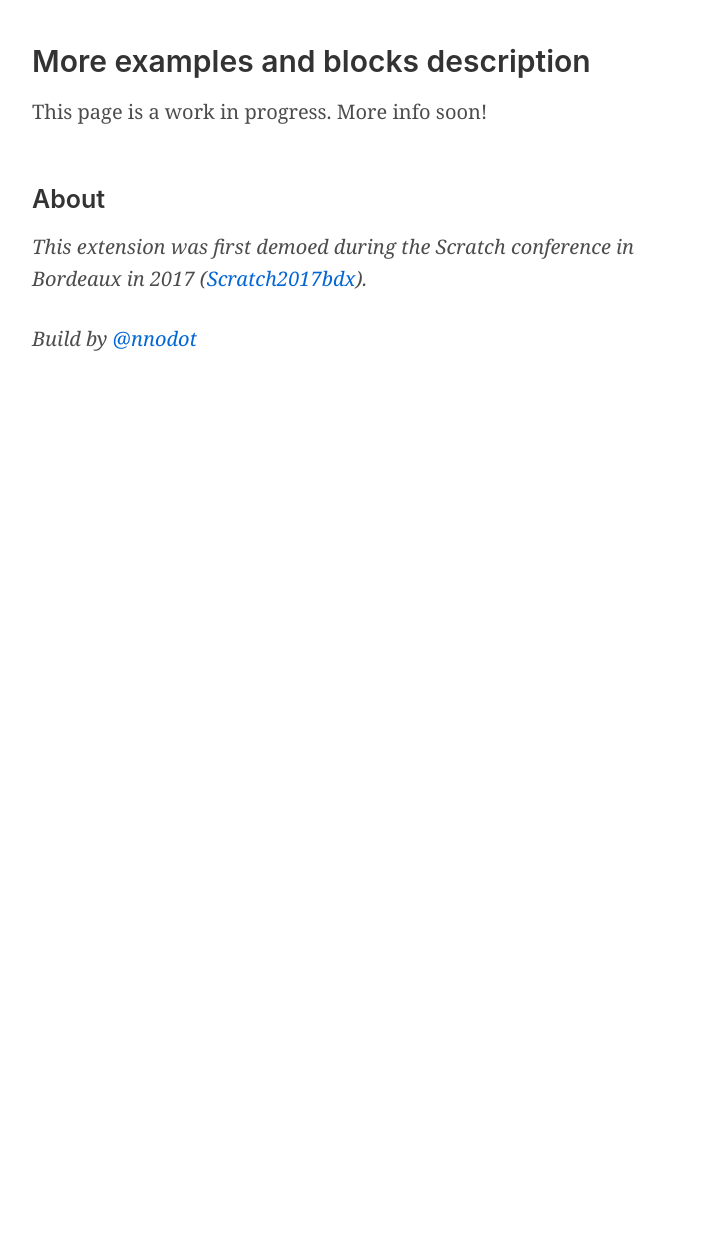
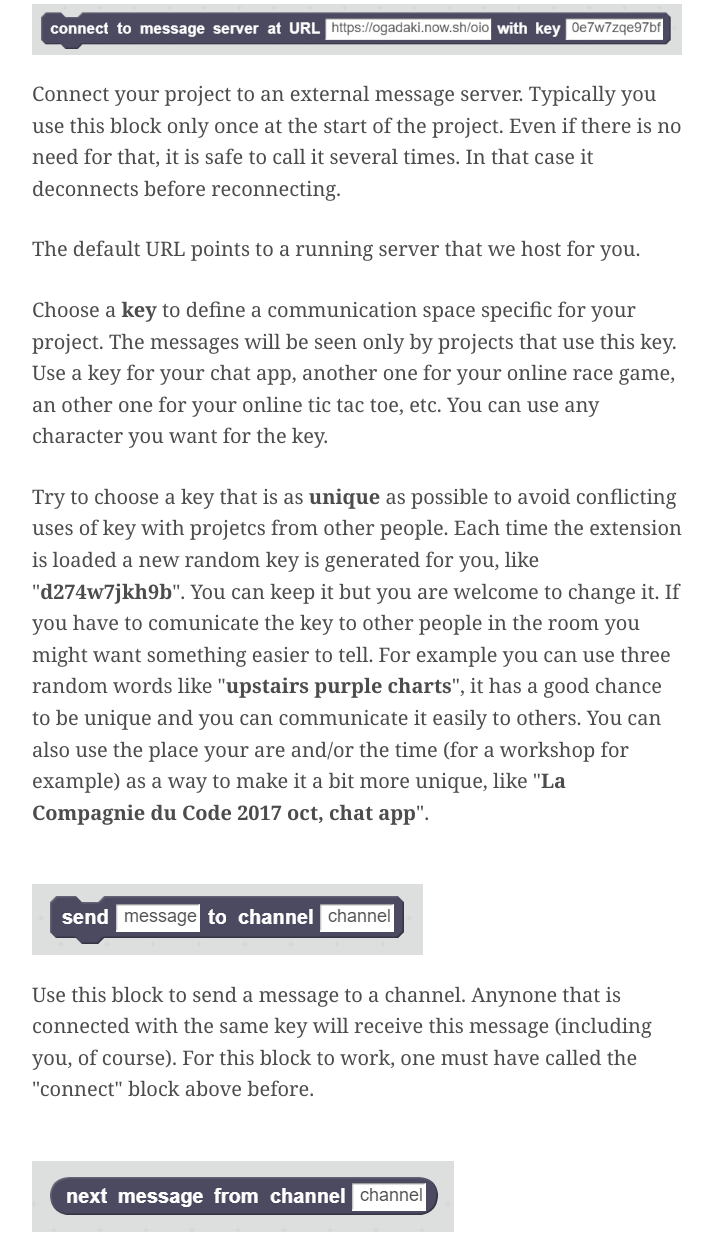
Before and after one commit to nnodot/ogadaki.github.io, a plain HTML site: page scratchx/oio/index.html in a window 1280 px wide. Shown: the part 1799-3051 px from the top of the page, without its empty margins (283-996 px from the left). Before the commit the page ends 2207 px from the top, so only its background shows below. Drawn offline with Linux system fonts and the light colour scheme.

Commit message:
add blocks description to oio ScratchX extension page

```diff
--- a/scratchx/oio/index.html
+++ b/scratchx/oio/index.html
@@ -33,7 +33,18 @@
 <h3 id="empty-project">Empty project</h3>
 <p>Here is a link to an empty ScratchX project with the extension loaded.</p>
 <p><a href="http://scratchx.org/?url=https://ogadaki.github.io/scratchx/oio/extension.js#scratch"><img src="empty.png" alt=""></a></p>
-<h3 id="more-examples-and-blocks-description">More examples and blocks description</h3>
+<h3 id="blocks">Blocks</h3>
+<p>Here are the blocks you can use with this extension.</p>
+<h4 id="-connect-to-message-server-block_connect-png-"><img src="block_connect.png" alt="connect to message server"></h4>
+<p>Connect your project to an external message server. Typically you use this block only once at the start of the project. Even if there is no need for that, it is safe to call it several times. In that case it deconnects before reconnecting.</p>
+<p>The default URL points to a running server that we host for you.</p>
+<p>Choose a <strong>key</strong> to define a communication space specific for your project. The messages will be seen only by projects that use this key. Use a key for your chat app, another one for your online race game, an other one for your online tic tac toe, etc. You can use any character you want for the key.</p>
+<p>Try to choose a key that is as <strong>unique</strong> as possible to avoid conflicting uses of key with projetcs from other people. Each time the extension is loaded a new random key is generated for you, like &quot;<strong>d274w7jkh9b</strong>&quot;. You can keep it but you are welcome to change it. If you have to comunicate the key to other people in the room you might want something easier to tell. For example you can use three random words like &quot;<strong>upstairs purple charts</strong>&quot;, it has a good chance to be unique and you can communicate it easily to others. You can also use the place your are and/or the time (for a workshop for example) as a way to make it a bit more unique, like &quot;<strong>La Compagnie du Code 2017 oct, chat app</strong>&quot;.</p>
+<h4 id="-send-message-to-server-block_send-png-"><img src="block_send.png" alt="send message to server"></h4>
+<p>Use this block to send a message to a channel. Anynone that is connected with the same key will receive this message (including you, of course). For this block to work, one must have called the &quot;connect&quot; block above before.</p>
+<h4 id="-next-message-from-server-block_get-png-"><img src="block_get.png" alt="next message from server"></h4>
+<p>Reports the last message that was send to a channel. That message can come from the current project or from any other project that is connected to the server with the same key. For this block to work, one must have called the &quot;connect&quot; block above before.</p>
+<h3 id="more-examples-and-description">More examples and description</h3>
 <p>This page is a work in progress. More info soon!</p>
 <h4 id="about">About</h4>
 <p><em>This extension was first demoed during the Scratch conference in Bordeaux in 2017 (<a href="http://www.scratch2017bdx.org/fr/hello-world/">Scratch2017bdx</a>).</em></p>
```
Also changed, not shown: scratchx/oio/block_connect.png (added), scratchx/oio/block_get.png (added), scratchx/oio/block_send.png (added), scratchx/oio/empty.png.
